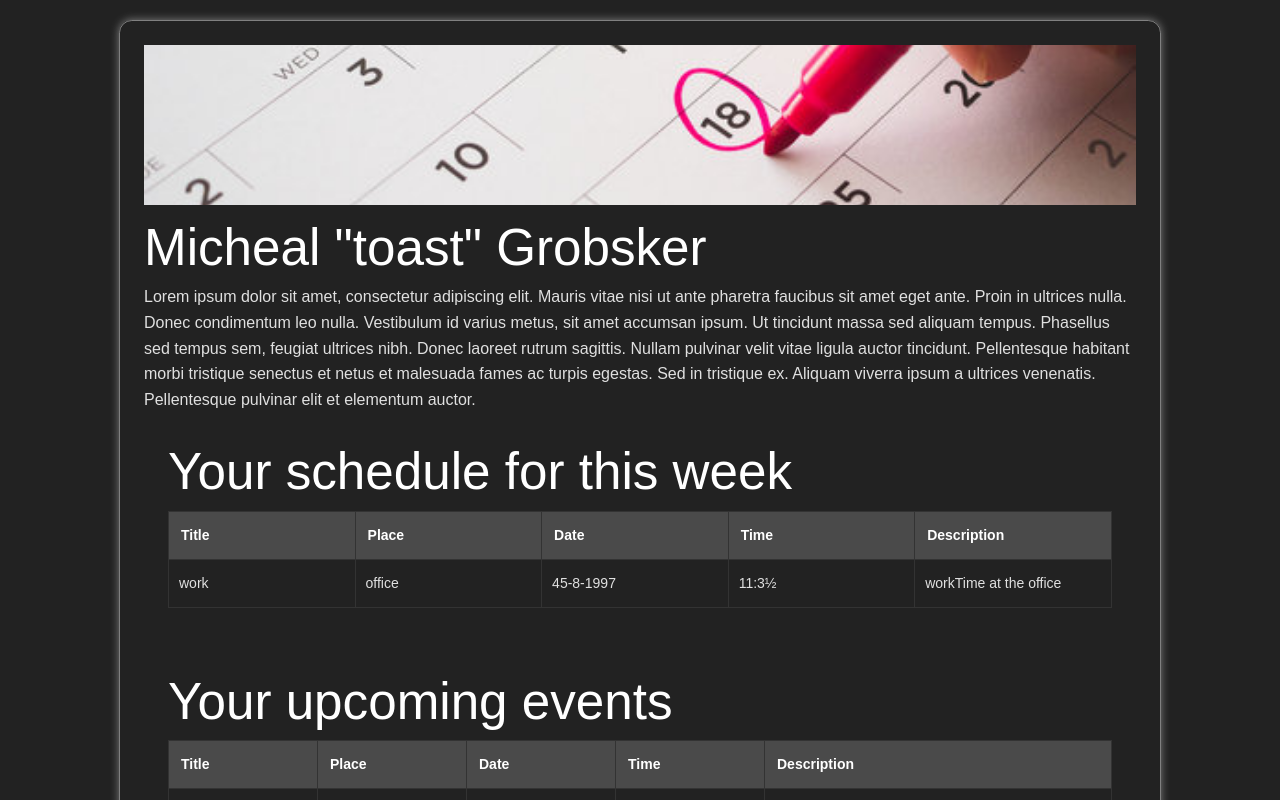
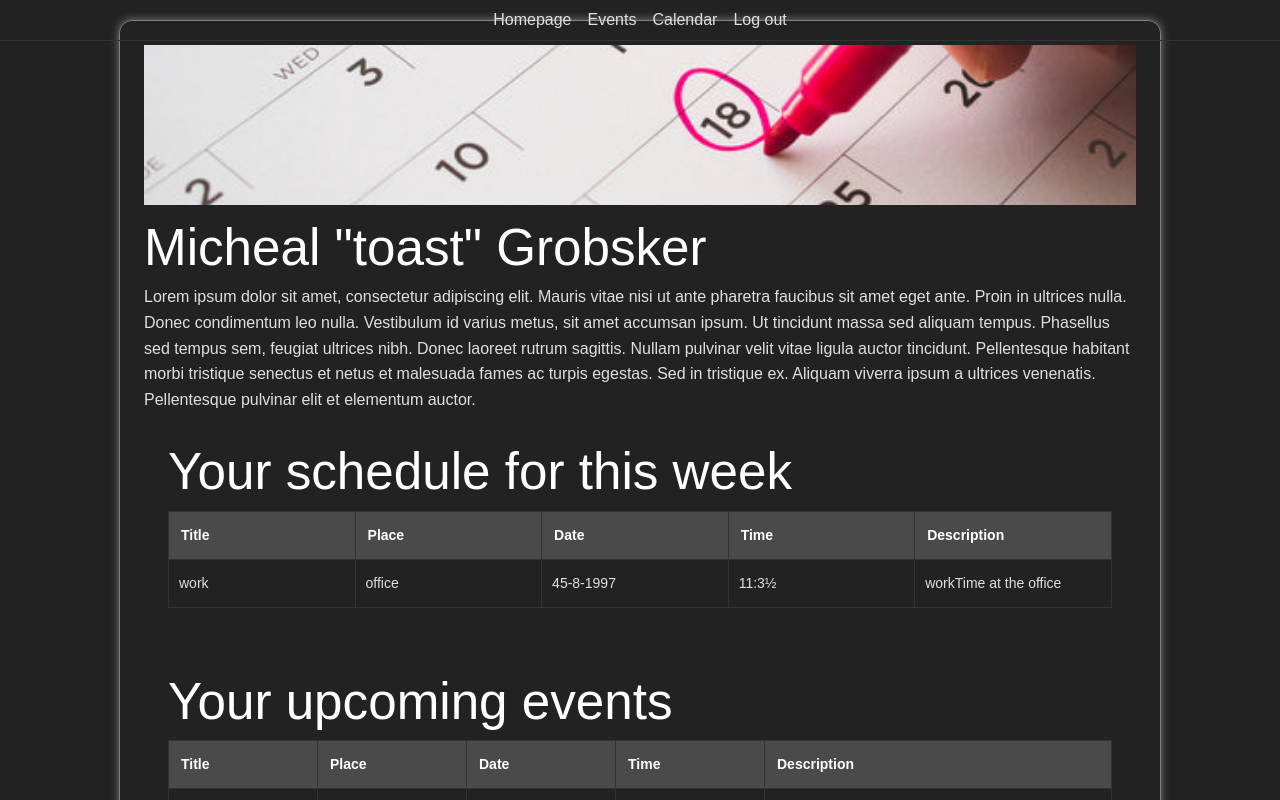
Before and after one commit to bluefire0009/Project-Web-App, a React (Vite) app in the folder FrontEnd/: page / in a window 1280 px wide. Shown: the top 800 px of the page. Built offline with nearby package versions, Linux system fonts and the light colour scheme.

Commit message:
Make the header centered

```diff
--- a/FrontEnd/src/App.css
+++ b/FrontEnd/src/App.css
@@ -127,8 +127,13 @@ table {
   }
 
   .navbar {
+    position: absolute;
+    top: 0;
+    left: 0;
+    right: 0;
+    margin: auto;
     display: flex;
-    justify-content: space-between;
+    justify-content: center;
     border-bottom: 1px solid #333;
     margin-bottom: 1rem;
   }
```
